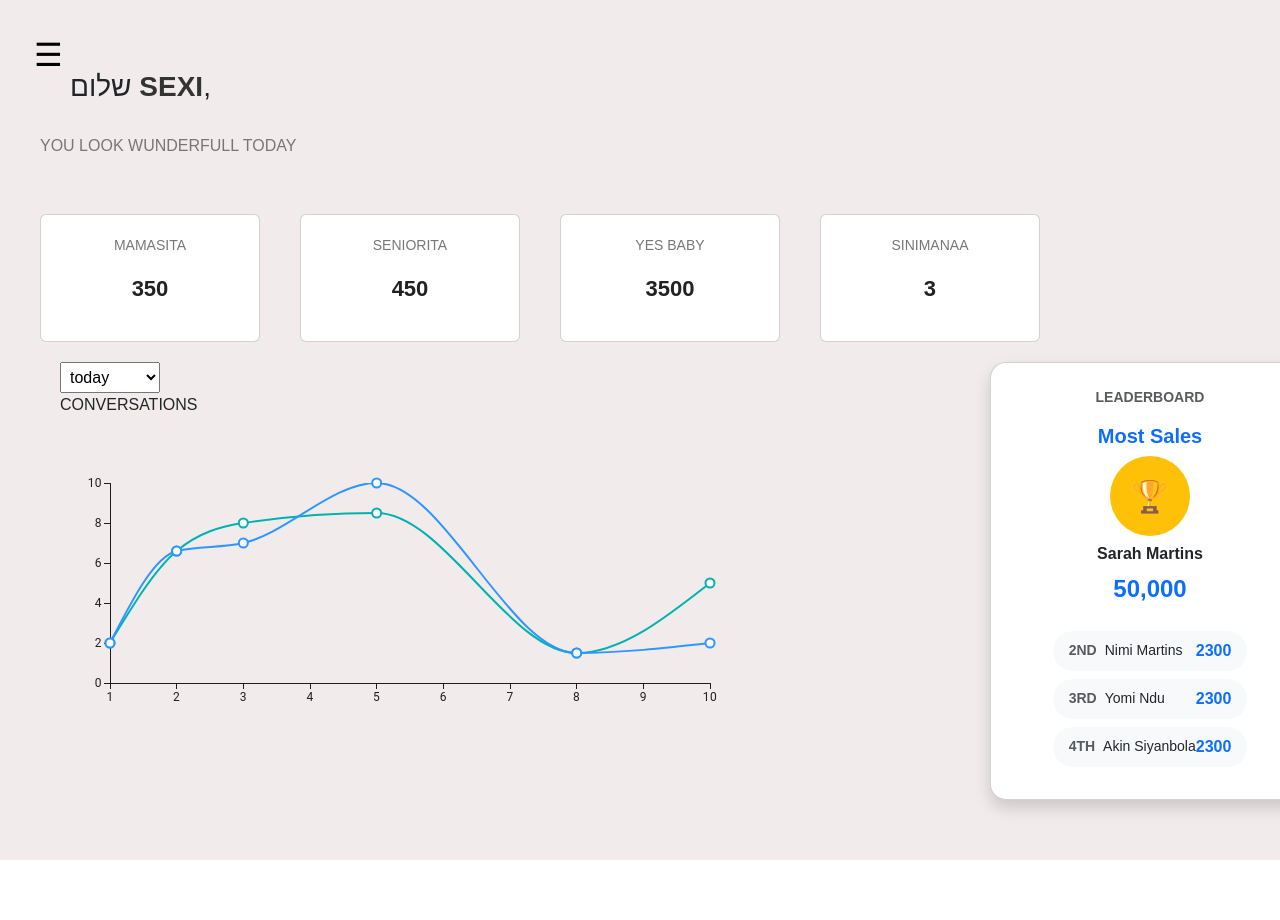
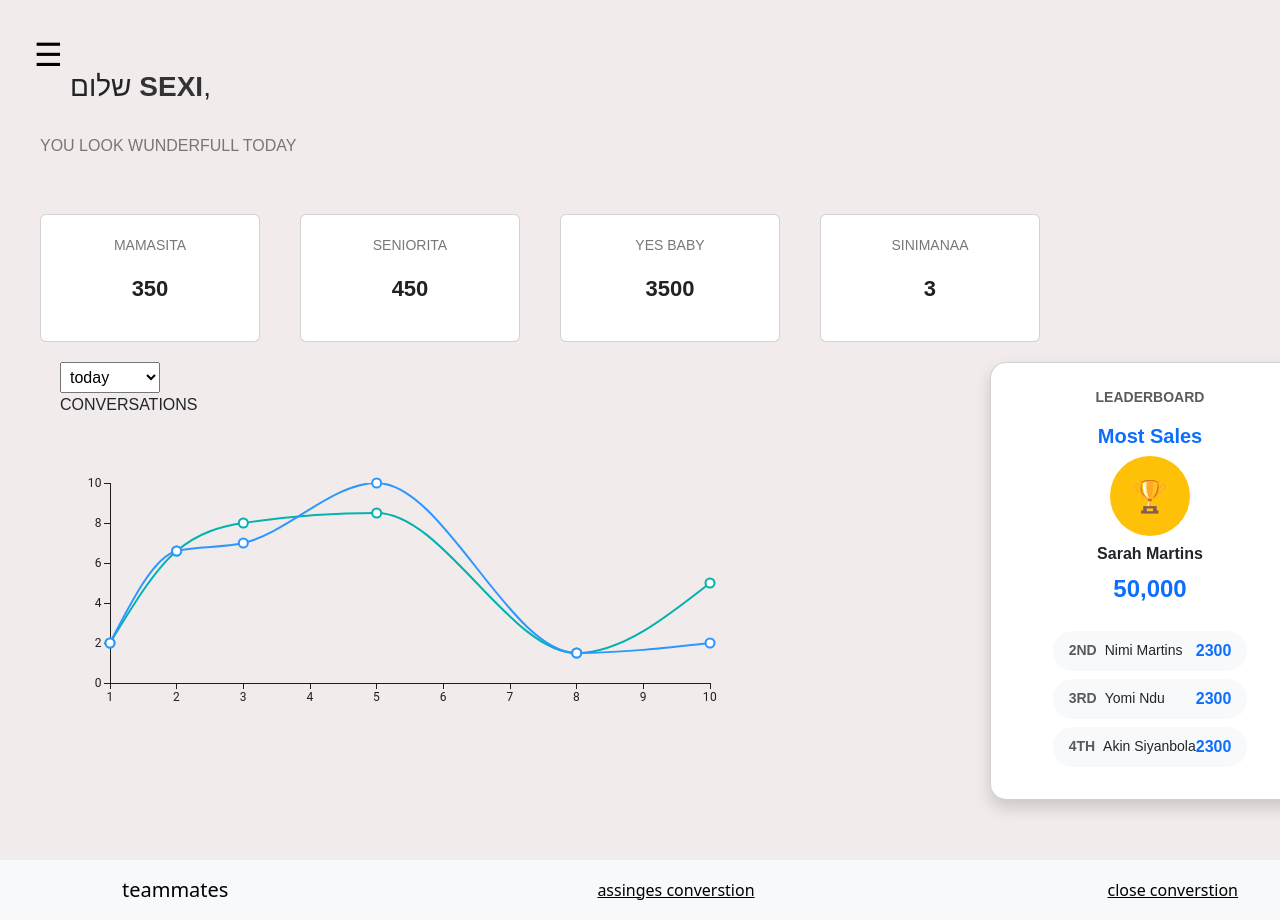
Before and after one commit to shlomi1099/sparkleB, a React app: page / in a window 1280 px wide. Shown: the top 920 px of the page. Before the commit the page ends 860 px from the top, so only its background shows below. Built offline with nearby package versions, Linux system fonts and the light colour scheme; grey boxes are pictures that could not be loaded; the HTML template or start-up script is replaced by a standard one.

Commit message:
edd table in app

```diff
--- a/src/App.jsx
+++ b/src/App.jsx
@@ -1,6 +1,6 @@
 import React from 'react'
 import Dashboard from './pages/Dashboard';
-
+import Table from "./components/Table";
 import Leaderboard from "./components/Leaderboard";
 import StackedExample from './SideNav';
 export default function App() {
@@ -8,7 +8,7 @@ export default function App() {
     <div>
        <StackedExample />
        <Dashboard/>
-
+       <Table/>
     </div>
   )
 }
```
